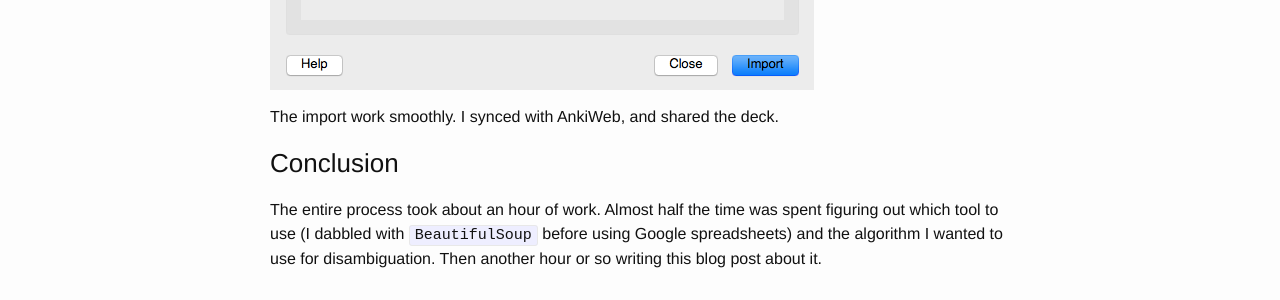
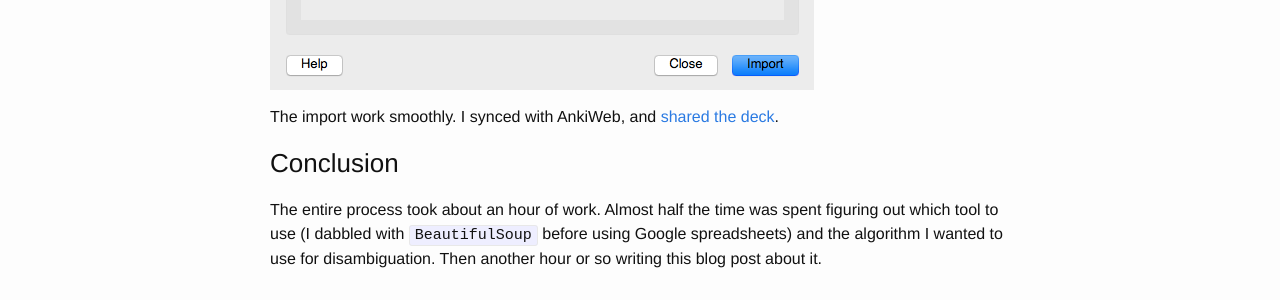
Before and after one commit to musically-ut/musically-ut.github.io, a Jekyll site: the page built from _posts/2015-03-04-wikipedia-to-anki-deck.markdown, in a window 1280 px wide and 900 px high, scrolled down 2199 px. Shown: the part 368-668 px from the top of the window. Built offline with Jekyll 4.4.1, drawn with Linux system fonts in a browser that asks for light colours; nearby versions of some CDN libraries; part of the change alters nothing that is shown.

```diff
--- a/_posts/2015-03-04-wikipedia-to-anki-deck.markdown
+++ b/_posts/2015-03-04-wikipedia-to-anki-deck.markdown
@@ -5,7 +5,7 @@ date: '2015-03-04 11:18:37'
 permalink: /wikipedia-to-anki-deck/
 ---
 
-I looked at a list of [Collective nouns in English](http://en.wikipedia.org/wiki/List_of_English_terms_of_venery,_by_animal) and looked around for an [Anki deck](http://ankrisrs.net) to study them. However, I found none.
+I looked at a list of [Collective nouns in English](http://en.wikipedia.org/wiki/List_of_English_terms_of_venery,_by_animal) and looked around for an [Anki deck](http://ankisrs.net) to study them. However, I found none.
 
 Hence, I set about making one for myself: [Collective nouns in English](https://ankiweb.net/shared/info/775128629).
 
@@ -85,7 +85,7 @@ Then I opened Anki, and imported the file to create the deck:
 
 ![Anki import](/content/images/2015/03/Import.png)
 
-The import work smoothly. I synced with AnkiWeb, and shared the deck.
+The import work smoothly. I synced with AnkiWeb, and [shared the deck](https://ankiweb.net/shared/info/775128629).
 
 ### Conclusion
 
```
